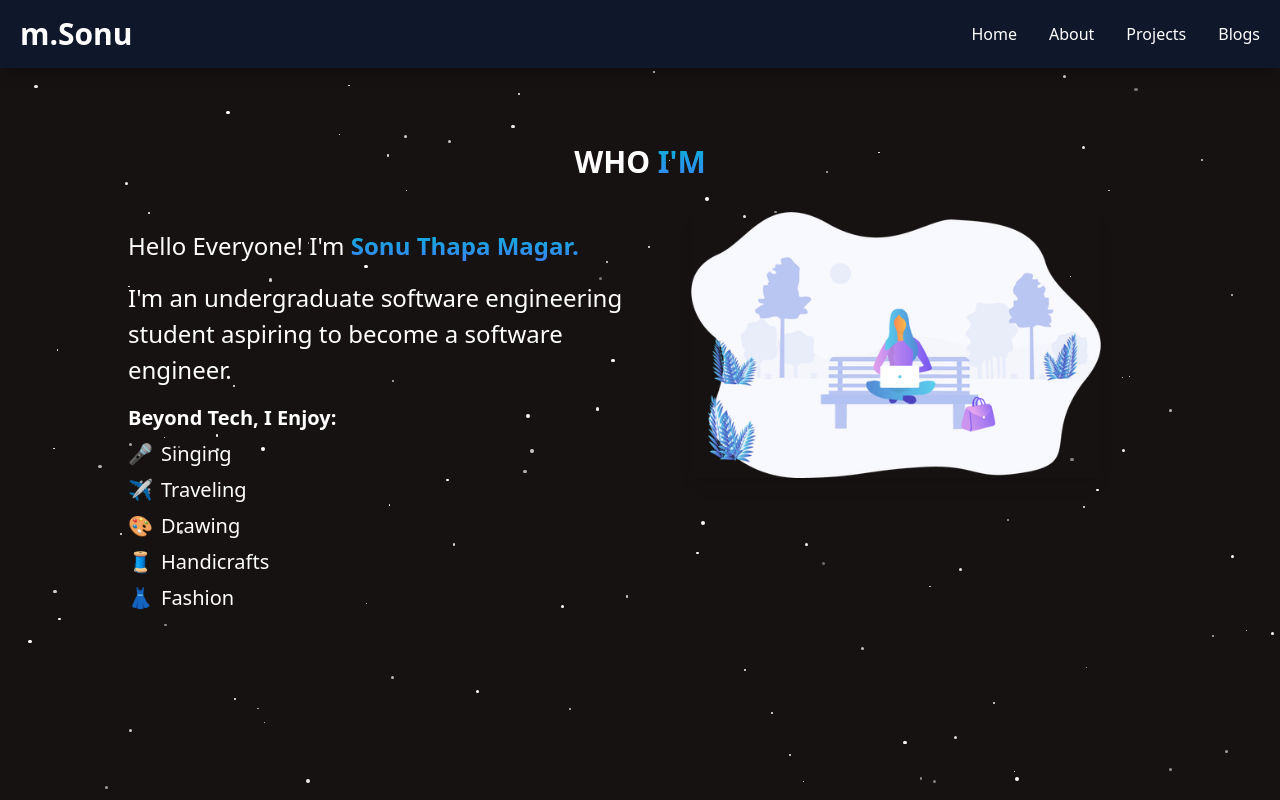
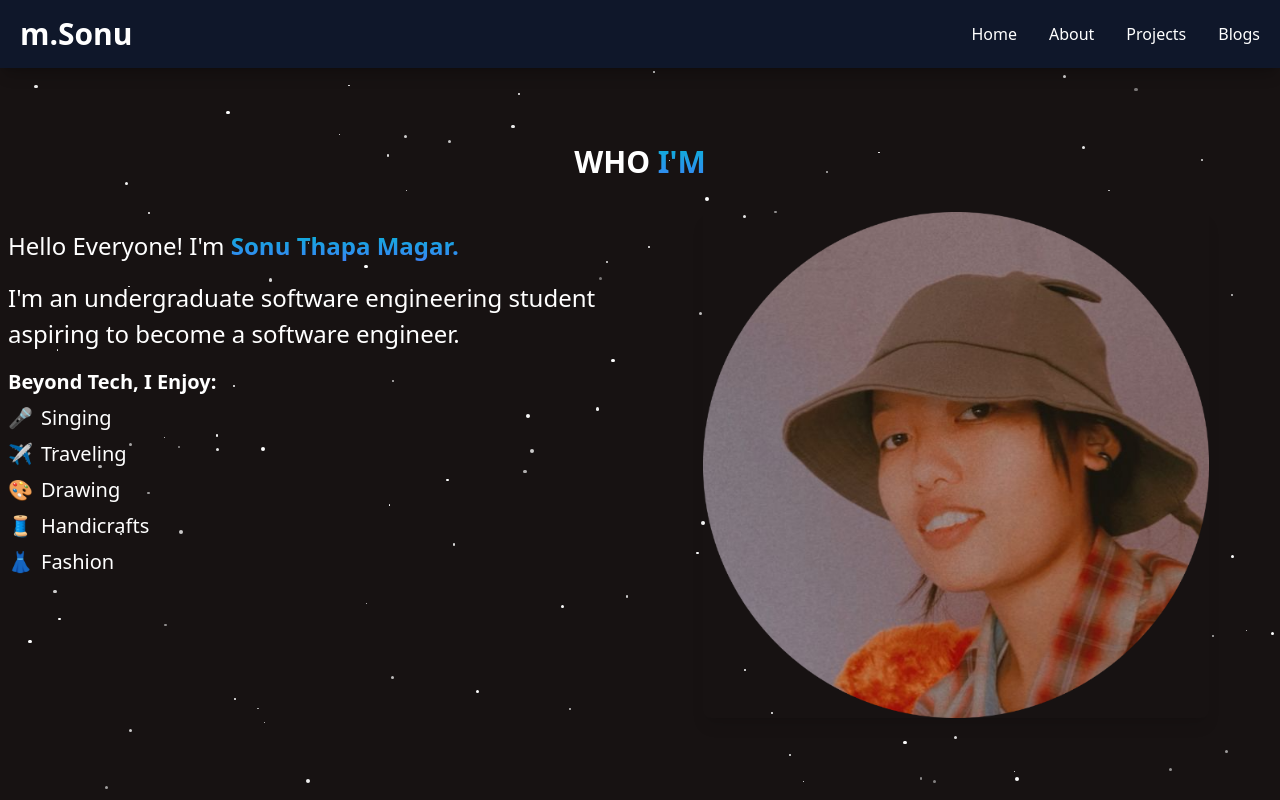
Before and after one commit to SonuThapaMagar/sonuthapamagar, a React (Vite) app in the folder portfolio/: page /about in a window 1280 px wide. Built offline with nearby package versions, Linux system fonts and the light colour scheme.

Commit message:
About me section done

```diff
--- a/portfolio/src/components/About.jsx
+++ b/portfolio/src/components/About.jsx
@@ -1,16 +1,16 @@
 import React from 'react'
-import about from "../assets/about.png";
+import sonu from "../assets/sonu.png";
 
 const About = () => {
   return (
-    <section className="mt-16 px-8">
+    <section className="mt-16 px-2">
       {/* Title */}
       <div className="text-center mb-8">
         <h1 className="text-3xl font-bold font-sans">WHO <strong className="gradient-text"> I'M</strong></h1>
       </div>
 
       {/* Content Section */}
-      <div className="flex flex-col md:flex-row items-center md:items-start justify-between  max-w-5xl mx-auto">
+      <div className="flex flex-col md:flex-row items-center md:items-start justify-between  max-w-7xl mx-auto">
         {/* Left Side (Text Content) */}
         <div className="md:w-1/2">
           <p className="mt-4">
@@ -43,7 +43,7 @@ const About = () => {
         {/* Right Side (Image) */}
         <div className="md:w-1/2 flex justify-center">
           <img
-            src={about}
+            src={sonu}
             alt="About Me"
             className="w-full md:w-[80%] rounded-lg shadow-lg"
           />
```
Also changed, not shown: portfolio/src/assets/about.jpg (added), portfolio/src/assets/about.png.
